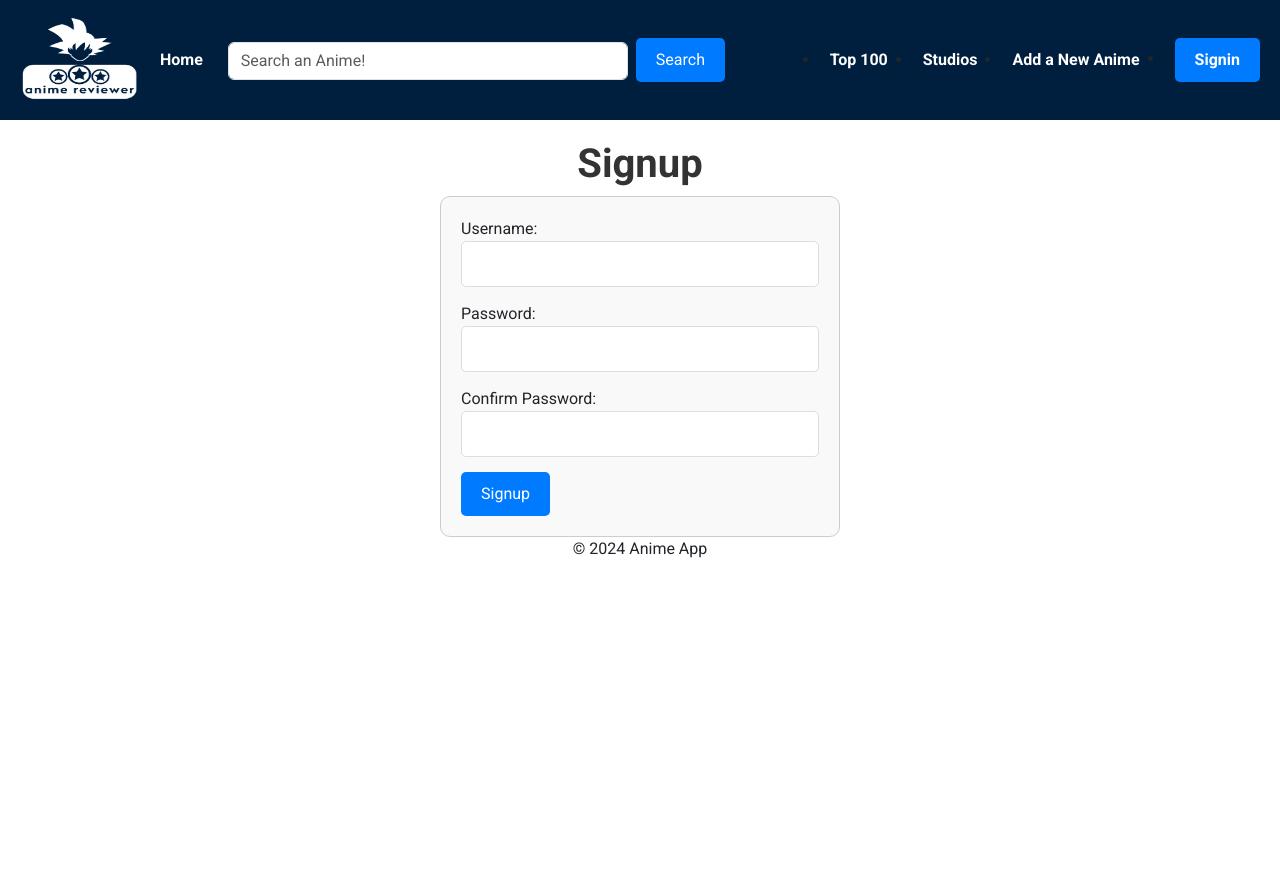
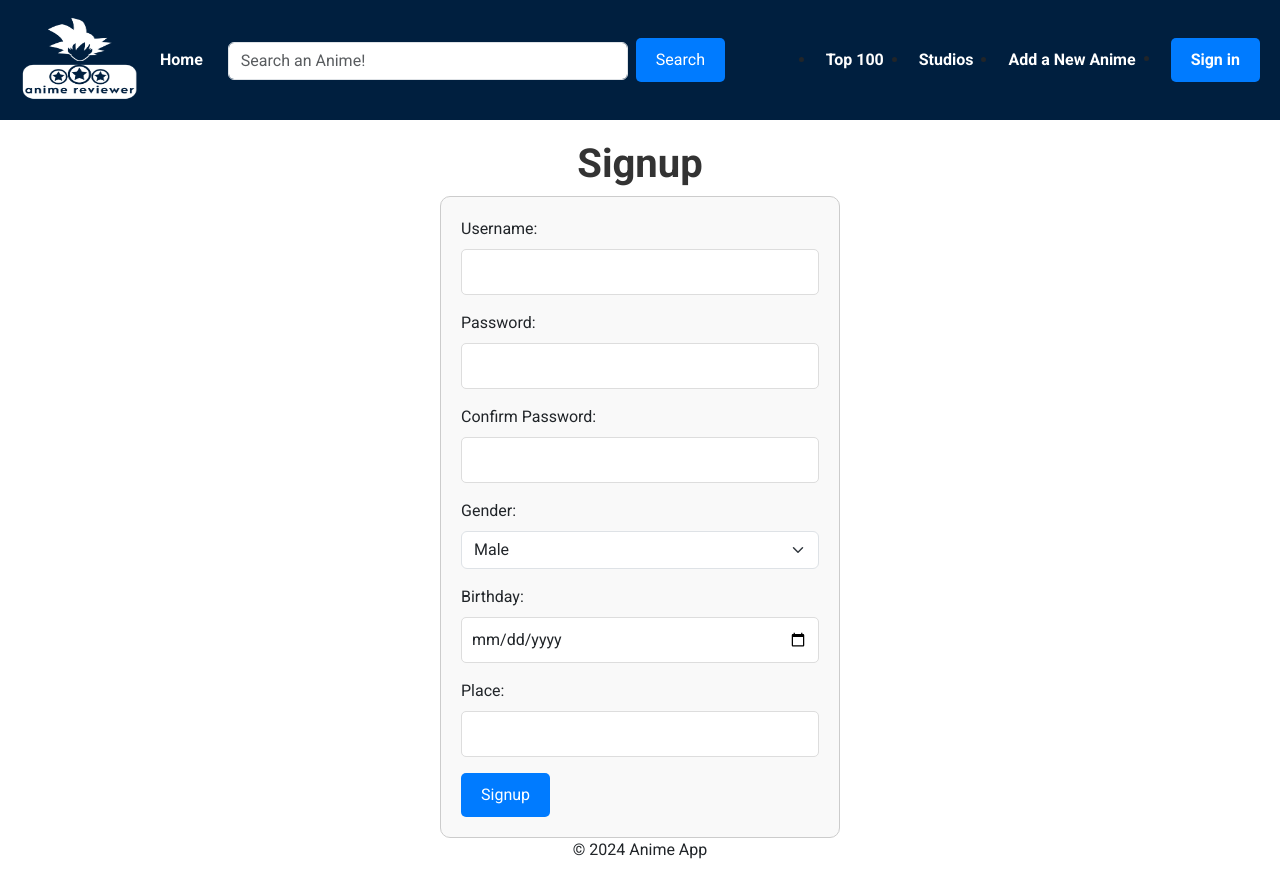
Before and after one commit to Mfaytinn/AnimeReview-BLG317, a Flask app: page /signup in a window 1280 px wide. Before the commit the page ends 558 px from the top, so only its background shows below. Run offline with Flask 3, Linux system fonts and the light colour scheme.

Commit message:
Added CRUD operations for Users table, improved signup

```diff
--- a/app/server.py
+++ b/app/server.py
@@ -18,6 +18,11 @@ def create_app():
     app.add_url_rule("/anime/<int:anime_id>/add_review", view_func=views.add_review, methods=["POST"], endpoint="add_review")
     app.add_url_rule("/profile", view_func=views.profile_page, endpoint="profile_page")
     app.add_url_rule("/logout", view_func=views.logout, endpoint="logout")
+
+    app.add_url_rule("/profile/update", view_func=views.update_profile, methods=["POST"], endpoint="update_profile")
+    app.add_url_rule("/profile/delete", view_func=views.delete_account, methods=["POST"], endpoint="delete_account")
+
+
     return app
 
 if __name__ == "__main__":
--- a/app/templates/layout.html
+++ b/app/templates/layout.html
@@ -25,7 +25,13 @@
             <li><a href="{{ url_for('top_100_page') }}">Top 100</a></li>
             <li><a href="{{ url_for('studios_page') }}">Studios</a></li>
             <li><a href="{{ url_for('add_anime') }}">Add a New Anime</a></li>
-            <li><a href="{{ url_for('signin_page') }}" class="btn btn-primary">Signin</a></li>
+
+            {% if session.get('logged_in') %}
+                <li><a href="{{ url_for('profile_page') }}">My Profile</a></li>
+                <li><a href="{{ url_for('logout') }}" class="btn btn-danger">Logout</a></li>
+            {% else %}
+                <li><a href="{{ url_for('signin_page') }}" class="btn btn-primary">Sign in</a></li>
+            {% endif %}
         </ul>
     </nav>
 
--- a/app/templates/signup.html
+++ b/app/templates/signup.html
@@ -8,17 +8,34 @@
 
 {% block content %}
     <form action="{{ url_for('signup_page') }}" method="POST" class="signup-form">
-        <div>
-            <label for="username">Username:</label>
-            <input type="text" id="username" name="username" required>
+        <div class="mb-3">
+            <label for="username" class="form-label">Username:</label>
+            <input type="text" id="username" name="username" class="form-control" required>
         </div>
-        <div>
-            <label for="password">Password:</label>
-            <input type="password" id="password" name="password" required>
+        <div class="mb-3">
+            <label for="password" class="form-label">Password:</label>
+            <input type="password" id="password" name="password" class="form-control" required>
         </div>
-        <div>
-            <label for="confirm_password">Confirm Password:</label>
-            <input type="password" id="confirm_password" name="confirm_password" required>
+        <div class="mb-3">
+            <label for="confirm_password" class="form-label">Confirm Password:</label>
+            <input type="password" id="confirm_password" name="confirm_password" class="form-control" required>
+        </div>
+        <div class="mb-3">
+            <label for="gender" class="form-label">Gender:</label>
+            <select id="gender" name="gender" class="form-select" required>
+                <option value="Male">Male</option>
+                <option value="Female">Female</option>
+                <option value="Non-Binary">Non-Binary</option>
+                <option value="Other">Other</option>
+            </select>
+        </div>
+        <div class="mb-3">
+            <label for="birthday" class="form-label">Birthday:</label>
+            <input type="date" id="birthday" name="birthday" class="form-control">
+        </div>
+        <div class="mb-3">
+            <label for="place" class="form-label">Place:</label>
+            <input type="text" id="place" name="place" class="form-control">
         </div>
         <button type="submit" class="btn btn-primary">Signup</button>
     </form>
--- a/app/views.py
+++ b/app/views.py
@@ -349,30 +349,50 @@ def signin_page():
 
     return render_template("signin.html")
 
-
 def signup_page():
     if request.method == "POST":
+        # Collect form data
         username = request.form.get("username")
         password = request.form.get("password")
         confirm_password = request.form.get("confirm_password")
+        gender = request.form.get("gender")
+        birthday = request.form.get("birthday") or None
+        place = request.form.get("place") or None
 
+        # Validate password confirmation
         if password != confirm_password:
             flash("Passwords do not match.", "danger")
             return render_template("signup.html")
 
-        hashed_password = generate_password_hash(password, method="pbkdf2:sha256")
+        # Connect to the database
         connection = get_db_connection()
         if connection is None:
             flash("Database connection failed!", "danger")
             return render_template("signup.html")
 
         try:
-            cursor = connection.cursor()
-            cursor.execute("INSERT INTO Users (username, password) VALUES (%s, %s)", (username, hashed_password))
+            cursor = connection.cursor(dictionary=True)
+
+            # Check if the username already exists
+            cursor.execute("SELECT * FROM Users WHERE username = %s", (username,))
+            existing_user = cursor.fetchone()
+
+            if existing_user:
+                flash("Username already exists. Please choose a different one.", "danger")
+                return render_template("signup.html")
+
+            # Hash the password
+            hashed_password = generate_password_hash(password, method="pbkdf2:sha256")
+
+            # Insert new user into the database
+            cursor.execute("""
+                INSERT INTO Users (username, password, gender, birthday, place, days_watched)
+                VALUES (%s, %s, %s, %s, %s, %s)
+            """, (username, hashed_password, gender, birthday, place, 0))  # Default days_watched to 0
             connection.commit()
-            flash("Signup successful! Please signin.", "success")
+            flash("Signup successful! Please sign in.", "success")
             return redirect(url_for("signin_page"))
-        except Error as e:
+        except mysql.connector.Error as e:
             flash(f"Signup failed: {e}", "danger")
         finally:
             if connection.is_connected():
@@ -380,6 +400,7 @@ def signup_page():
                 connection.close()
 
     return render_template("signup.html")
+
 
 def profile_page():
     if 'user_id' not in session:
@@ -406,6 +427,51 @@ def profile_page():
             cursor.close()
             connection.close()
 
+def update_profile():
+    # Ensure the user is logged in
+    if 'user_id' not in session:
+        flash("You must be logged in to update your profile.", "warning")
+        return redirect(url_for('signin_page'))
+
+    # Get form data
+    username = request.form.get('username')
+    gender = request.form.get('gender')
+    birthday = request.form.get('birthday')
+    place = request.form.get('place')
+
+    # Update user data in the database
+    connection = get_db_connection()
+    cursor = connection.cursor()
+    cursor.execute("""
+        UPDATE Users
+        SET username = %s, gender = %s, birthday = %s, place = %s
+        WHERE user_id = %s
+    """, (username, gender, birthday, place, session['user_id']))
+    connection.commit()
+    cursor.close()
+    connection.close()
+
+    flash("Profile updated successfully!", "success")
+    return redirect(url_for('profile_page'))
+
+def delete_account():
+    # Ensure the user is logged in
+    if 'user_id' not in session:
+        flash("You must be logged in to delete your account.", "warning")
+        return redirect(url_for('signin_page'))
+
+    # Delete user from the database
+    connection = get_db_connection()
+    cursor = connection.cursor()
+    cursor.execute("DELETE FROM Users WHERE user_id = %s", (session['user_id'],))
+    connection.commit()
+    cursor.close()
+    connection.close()
+
+    # Clear session and redirect
+    session.clear()
+    flash("Your account has been deleted.", "info")
+    return redirect(url_for('signin_page'))
 
 def logout():
     # Clear all session data
--- a/database/anime.sql
+++ b/database/anime.sql
@@ -100,4 +100,7 @@ ADD COLUMN password VARCHAR(255) NOT NULL;
 ALTER TABLE Users
 ADD COLUMN role ENUM('user', 'admin') DEFAULT 'user';
 
+ALTER TABLE Users
+ADD CONSTRAINT unique_username UNIQUE (username);
+
 DROP TABLE Accounts;
```
